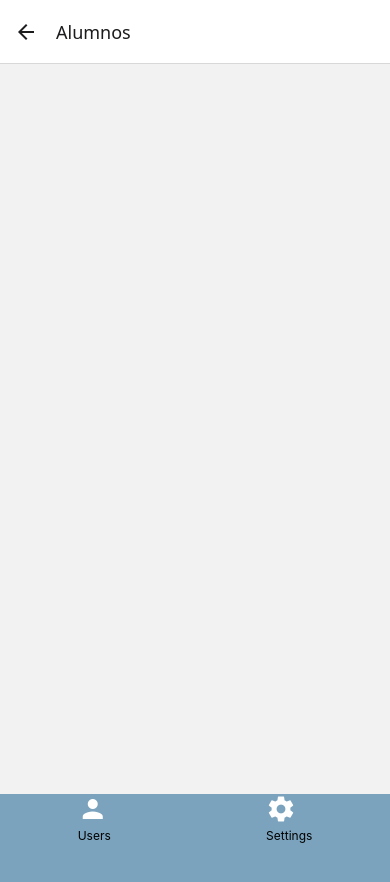
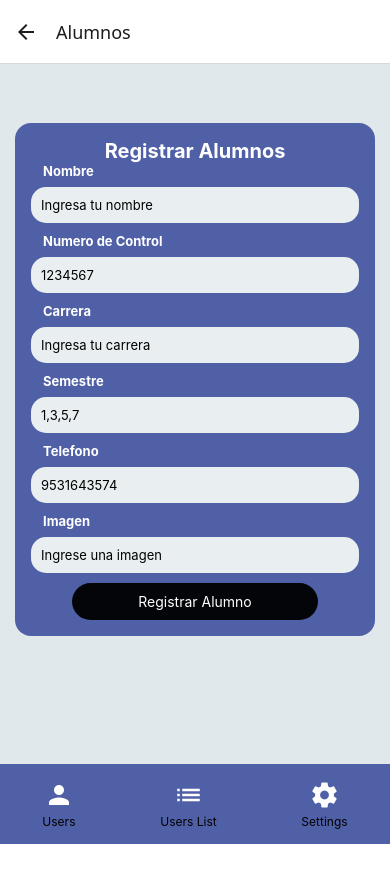
Before and after one commit to irvinjs22620075/Proyecto_FinalApp, a React Native app: screen /Alumnos in a window 390 px wide. Shown: the top 882 px of the page. After the commit the page ends 844 px from the top, so only its background shows below. Built offline with nearby package versions, Linux system fonts and the light colour scheme.

Commit message:
Task #4 Creacion de formulario para agregar alumnos

```diff
--- a/src/pages/Alumnos.jsx
+++ b/src/pages/Alumnos.jsx
@@ -1,21 +1,53 @@
 import { StatusBar } from 'expo-status-bar';
-import { Platform, StyleSheet, Text, View, Icon } from 'react-native';
+import { Platform, StyleSheet, Text, View,SafeAreaView , Icon, ScrollView,TextInput, TouchableOpacity  } from 'react-native';
 import React from 'react';
-import { SafeAreaView } from 'react-native';
+
 import { MaterialIcons } from '@expo/vector-icons';
+
+
 
 
 export default function Alumnos({navigation}) {
   return (
-    <SafeAreaView>
+    <SafeAreaView style={style.mainS}>
+
+      <ScrollView style={{padding:15}}>
+        {/* Inicio de Lista */}
+          <View style={style.container}>
+            <Text style={style.TitleContainer}>Registrar Alumnos</Text>
+              <View style={style.cardInfo}>
+                  <Text style={style.label}>Nombre</Text>
+                  <TextInput style={style.info} placeholder="Ingresa tu nombre"/>
+                  <Text style={style.label}>Numero de Control</Text>
+                  <TextInput style={style.info} placeholder="1234567" keyboardType='numeric'/>
+                  <Text style={style.label}>Carrera</Text>
+                  <TextInput style={style.info} placeholder="Ingresa tu carrera"/>
+                  <Text style={style.label}>Semestre</Text>
+                  <TextInput style={style.info} placeholder="1,3,5,7" keyboardType='numeric'/>
+                  <Text style={style.label}>Telefono</Text>
+                  <TextInput style={style.info} placeholder="9531643574"keyboardType='numeric'/>
+                   <Text style={style.label}>Imagen</Text>
+                  <TextInput style={style.info} placeholder="Ingrese una imagen"/>
 
 
+                  <TouchableOpacity style={style.Boton}>
+                    {/* <MaterialIcons style={style.iconRigth} name='send' marginTop={10} size={20} color={"#fff"}/> */}
+                    <Text style={{color:'#fff', textAlign:'center', padding:8, justifyContent:'center'}}>Registrar Alumno</Text>
+                  </TouchableOpacity>
+              </View>
+          </View>
+        {/* Fin de lista */}
+</ScrollView>
 
-        <View style={style.navbar}>
 
+         <View style={style.navbar}>
           <View style={style.navItem}>
             <MaterialIcons name="person" marginTop={10} size={30} color={"#fff"}  />
             <Text style={style.navText}>Users</Text>
+          </View>
+          <View style={style.navItem}>
+            <MaterialIcons name="list" marginTop={10} size={30} color={"#fff"}  />
+            <Text style={style.navText}>Users List</Text>
           </View>
           <View style={style.navItem}>
             <MaterialIcons style={style.icon} name="settings" marginTop={10} size={30} color={"#fff"}  />
@@ -23,6 +55,7 @@ export default function Alumnos({navigation}) {
           </View>
 
         </View>
+
     </SafeAreaView>
   );
 }
@@ -32,26 +65,60 @@ mainS: {
         backgroundColor: '#e0e8ebff',
         paddingTop: Platform.OS === 'android' ? StatusBar.currentHeight : 44,
         //padding: 25,
-        marginTop: 27,
+        //marginTop: 27,
     },
-    title: {
-    fontSize: 18,
+    container:{
+      backgroundColor:'#5060a7ff',
+      padding:16,
+      borderRadius:16,
+      shadowOpacity:0.3,
+      shadowColor:'#000',
+      elevation:5,
+
+    },
+    TitleContainer: {
+    fontSize: 20,
     fontWeight: 'bold',
-    padding: 16,
+    alignSelf:'center',
+    color:'#fff'
+    },
+     label: {
+        fontWeight: 'bold',
+        fontSize: 13,
+        marginBottom: 8,
+        textAlign: 'start',
+        marginStart: 12,
+        color:'#fff'
+    },
+    info: {
+        fontSize: 13,
+        marginBottom: 10,
+        borderRadius: 15,
+        backgroundColor: 'hsla(195, 21%, 93%, 1.00)',
+        padding: 10,
+    },
+    Boton:{
+      borderRadius:20,
+      backgroundColor:'#040508ff',
+      width:'75%',
+      alignSelf:'center',
+      padding:2,
+  //  flexDirection:'row',
+    },
 
-  },
-  botonInicio: {
-    marginTop:50,
-  },
   navbar: {
     flexDirection: 'row',
     justifyContent: 'space-around',
-    alignContent: 'center',
-    height: 100,
-    backgroundColor: '#7ba3bdff',
-    marginTop:730,
+    alignItems: 'center',
+    height: 80,
+    backgroundColor: '#5060a7ff',
+    marginTop:'auto',
+
     // borderTopWidth:1,
     // marginBottom:10,
+  },
+  navItem:{
+    alignItems:'center',
   },
   navInfo: {
     alignItems: 'center',
--- a/src/pages/Home.jsx
+++ b/src/pages/Home.jsx
@@ -1,23 +1,25 @@
 
-import { StyleSheet, Text, View, SafeAreaView, Platform, ScrollView, TouchableOpacity, TextInput, Image, StatusBar } from 'react-native';
+import { StyleSheet, Text, View, SafeAreaView, Platform, ScrollView, TouchableOpacity, TextInput, Image, StatusBar,ImageBackground  } from 'react-native';
 
 
 import Icon from 'react-native-vector-icons/MaterialIcons';
 import React from 'react';
 
+
 export default function Home({navigation}) {
     return (
         <SafeAreaView style={style.mainS}>
+            <ImageBackground style={style.wallpaper} resizeMode="cover" source={{uri:'https://tse3.mm.bing.net/th/id/OIP.kTBOWNtZgbUMJCLIJUhb6AHaNK?rs=1&pid=ImgDetMain&o=7&rm=3' }}>
             <View style={style.appBar}>
 
             </View>
             {/* cierre de appbar */}
             {/* inicio ded formulario */}
-            <ScrollView style={{ padding: 10 }}>
+            <ScrollView style={{ padding:15}}>
 
 
                 <View style={style.container}>
-                    <Text style={{ textAlign: 'center', fontSize: 25, fontWeight: 'bold' }}>Sign In Form</Text>
+                    <Text style={{ textAlign: 'center', fontSize: 25, fontWeight: 'bold', color:'#fff'}}>Sign In Form</Text>
                     <Image style={style.avatar} source={{ uri: 'https://img.freepik.com/vector-premium/impresion_1309087-156.jpg' }} />
 
                     <View style={style.cardInfo}>
@@ -46,7 +48,7 @@ export default function Home({navigation}) {
                 </View>
             </ScrollView>
             {/* fin de formulario */}
-
+            </ImageBackground>
         </SafeAreaView>
 
     );
@@ -55,16 +57,19 @@ export default function Home({navigation}) {
 const style = StyleSheet.create({
     mainS: {
         flex: 1,
-        backgroundColor: '#e0e8ebff',
-        paddingTop: Platform.OS === 'android' ? StatusBar.currentHeight : 44,
-        padding: 25,
+        //backgroundColor: '#ffffffff',
+       // paddingTop: Platform.OS === 'android' ? StatusBar.currentHeight : 44,
+        //padding: 25,
 
     },
-
-
+    wallpaper:{
+        flex:1,
+         width: '100%',
+        height: '100%',
+    },
     container: {
         width: '100%',
-        backgroundColor: '#ffffffff',
+        backgroundColor: '#5188bbe7',
         borderRadius: 15,
         padding: 15,
         // alignItems: 'flex-start',
@@ -74,6 +79,7 @@ const style = StyleSheet.create({
         shadowRadius: 10,
         elevation: 5,
     },
+
     avatar: {
         width: 70,
         height: 70,
@@ -106,11 +112,11 @@ const style = StyleSheet.create({
         fontSize: 13,
         marginBottom: 10,
         borderRadius: 15,
-        backgroundColor: '#e9e7e7ff',
+        backgroundColor: 'hsla(0, 0%, 100%, 1.00)',
         padding: 10,
     },
     buttonForm: {
-        backgroundColor: '#1e56aaff',
+        backgroundColor: '#1b478aff',
         marginTop: 10,
         flexDirection: 'row',
         justifyContent: 'center',
```
